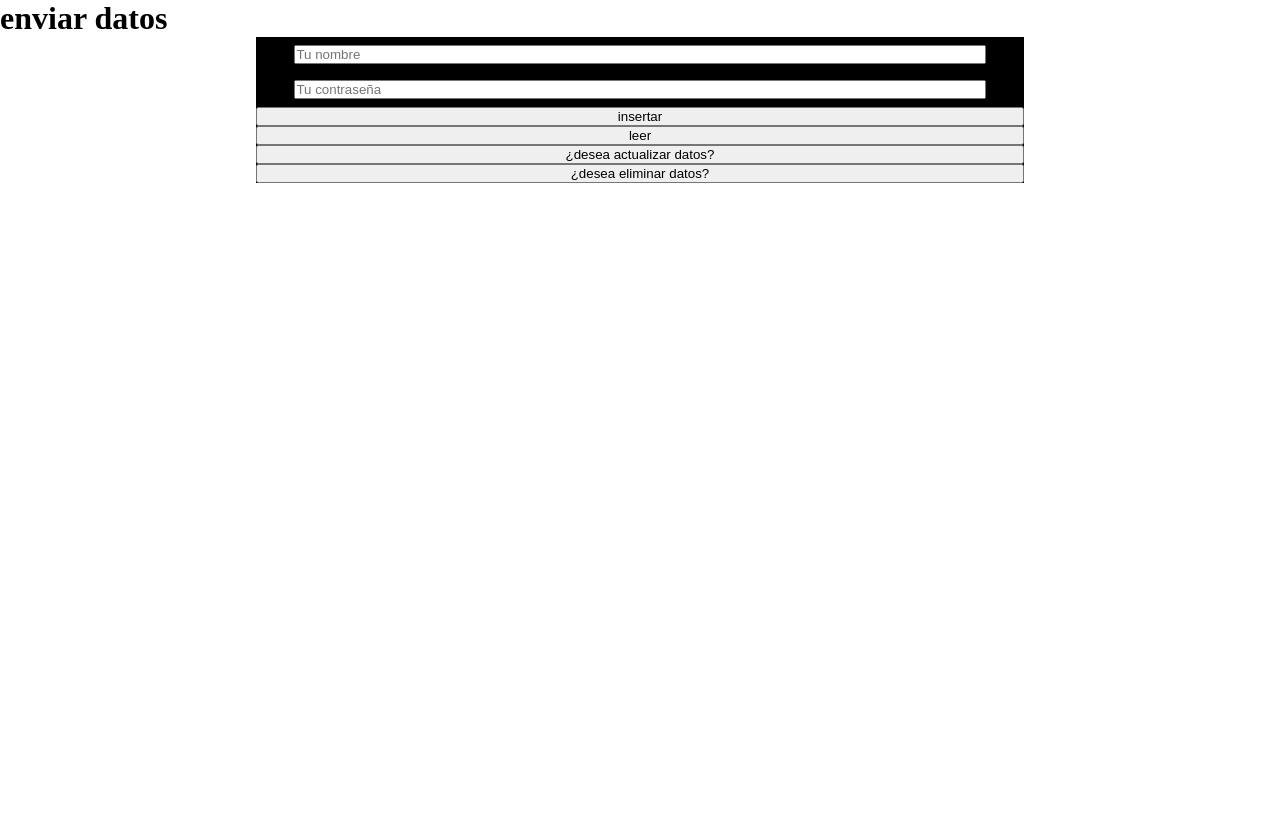
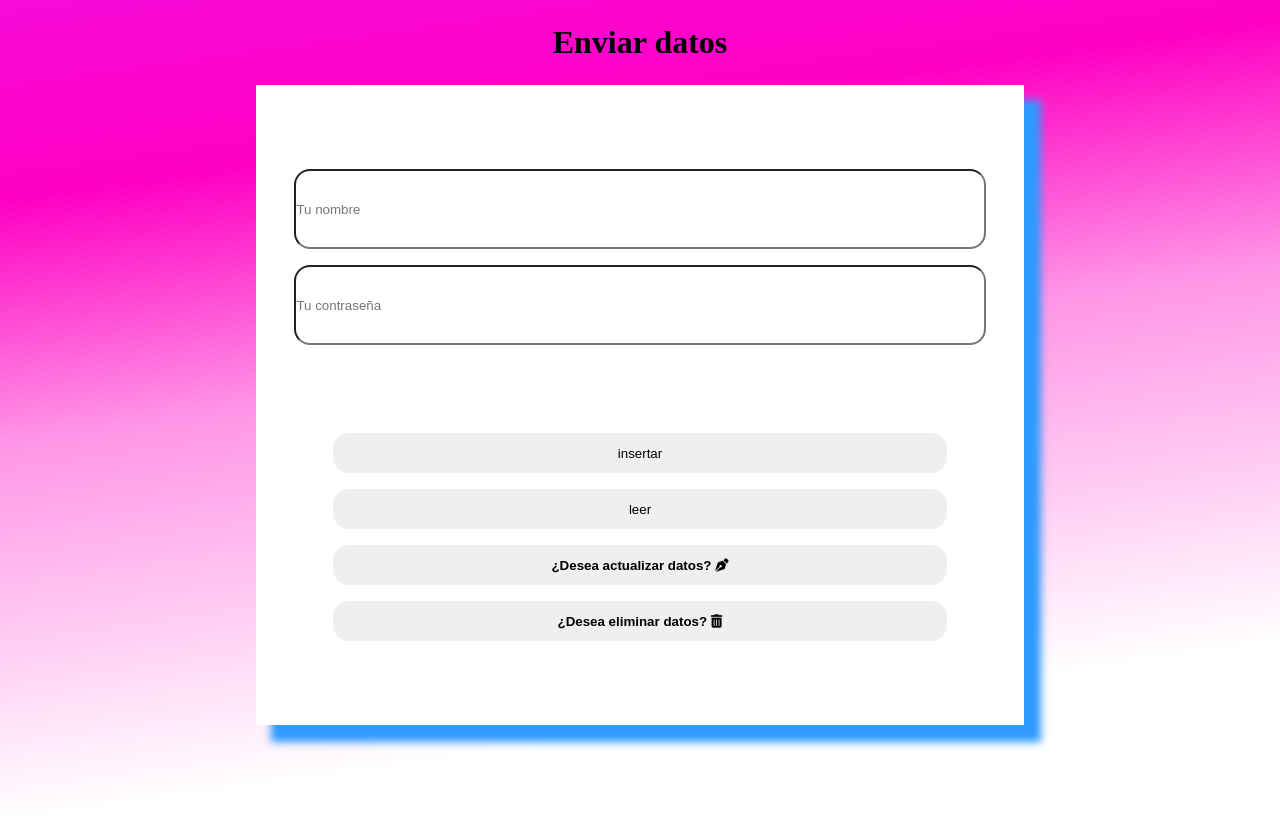
Before and after one commit to Windtheking/flaskapp, a Flask app: page /recibir in a window 1280 px wide. Before the commit the page ends 183 px from the top, so only its background shows below. Run offline with Flask 3, Linux system fonts and the light colour scheme; some libraries are stand-ins or nearby versions.

Commit message:
estetica, aun no actua

```diff
--- a/app.py
+++ b/app.py
@@ -29,7 +29,7 @@ def indo():
                                                                         #puedes meter una tupla,el segundo valor sera uno de los tantosss codigoss http (consultar informacion)
 
 
-@app.route("/pagina_principal")
+@app.route("/pagina_principal", methods = ["GET", "POST"])
 def index():
     return render_template('formulario.html')
 
@@ -37,24 +37,10 @@ def index():
 @app.route("/recibir", methods = ["GET","POST"])                          #jamas olvides poner que metodos quieres
 def CR():
     if request.method == "POST":
-
+        print(url_for("UD"))
 
         action = request.form.get('action')
 
-        # conexion = get_connection()
-
-
-        # try:
-        #     with conexion.cursor() as cursor:
-        #         sql = "SET @num := 0;  " \
-        #         "UPDATE usuarios SET id = @num := (@num+1); " \
-        #         "ALTER TABLE  usuarios AUTO_INCREMENT = 1"
-        #         cursor.execute(sql)
-        #         conexion.commit()
-        # except Exception as e:
-        #     return "error, intente denuevo"
-        # finally:
-        #     conexion.close()
 
 
         if action == "create":
@@ -62,9 +48,9 @@ def CR():
         elif action == "read":
             return leer()
         elif action == "update":
-            return render_template("actualizartabla.html")
+            return render_template("actualizardatos.html")
         elif action == "delete":
-            return eliminar()
+            return render_template("borrar datos.html")
         else:
             return "Acción no válida"
     return render_template("formulario.html")
@@ -105,7 +91,7 @@ def leer():
         conexion.close()
 
 
-@app.route("/recibir", methods = ["GET", "POST"])
+@app.route("/recibir/actualizar_y_borrar", methods = ["GET", "POST"])
 def UD():
     if request.method == "POST":
         action = request.form.get('action')
@@ -116,14 +102,14 @@ def UD():
             return eliminar()
         else:
             return "Acción no válida"
-    return render_template("actualizartabla.html")
+    return render_template("actualizardatos.html")
 
 
 def actualizar():
-    id_usuario = request.form['id']
-    nombre = request.form['nombre'].strip()
-    contrasena = request.form['contrasen'].strip()
-    print(f"ID: {id_usuario}, Nombre: {nombre}, Contraseña: {contrasena}")
+    id = request.form('identificacion').strip()
+    nombre = request.form('nombre').strip()
+    contrasena = request.form('contrasen').strip()
+    print("hola mundo")
 
 
     if not nombre or not contrasena:
@@ -132,18 +118,44 @@ def actualizar():
     conexion = get_connection()
     try:
         with conexion.cursor() as cursor:
-            sql = "UPDATE usuarios SET nombre=%s, contrasena=%s WHERE id=%s"
-            cursor.execute(sql, (nombre, contrasena, id_usuario))
+            sql = f"UPDATE usuarios SET nombre=%s, contrasena=%s WHERE id=%s"
+            cursor.execute(sql, (nombre, contrasena, id))
             conexion.commit()
-        return f"Usuario con ID {id_usuario} actualizado correctamente"
+            return render_template("guardado exitosamente")
+        print(f"Usuario con ID {id} actualizado correctamente")
     except Exception as e:
         return f"Error al actualizar el usuario: {str(e)}"
     finally:
         conexion.close()
 
-@app.route("/recibir/<nombre>")
-def mostrar_perfil_personal():
+def eliminar():
+    identif = int(request.form['identificacion'])
     nombre = request.form['nombre'].strip()
+    contrasena = request.form['contrasen'].strip()
+    print(f"ID: {identif}, Nombre: {nombre}, Contraseña: {contrasena}")
+
+
+    if not nombre or not contrasena:
+        return "Error: Ambos campos son requeridos."
+
+
+    conexion = get_connection()
+    try:
+        with conexion.cursor() as cursor:
+            sql = "DELETE FROM usuarios WHERE id=%s"
+            cursor.execute(sql, (nombre, contrasena, identif))
+            conexion.commit()
+        print(f"Usuario con ID {identif} actualizado correctamente")
+    except Exception as e:
+        return f"Error al actualizar el usuario: {str(e)}"
+    finally:
+        conexion.close()
+
+
+
+@app.route("/prueba/<nombre>")
+def mostrar_perfil_personal(nombre):
+    # nombre = request.form['nombre'].strip()
     return f"perfil de {escape(nombre)}"
 
 
@@ -157,5 +169,6 @@ def api_info():
         }
     return jsonify(data), 200
 
+
 if __name__ == "__main__":
-    app.run(debug=True)
+    app.run()
--- a/static/css/estilosapp.css
+++ b/static/css/estilosapp.css
@@ -5,6 +5,33 @@
     box-sizing: border-box;
 }
 
+body{
+    height: 100vh;
+    background: #ff7373;
+    background: linear-gradient(
+                                352deg, rgb(255, 255, 255)
+                                18%,    rgba(255, 148, 230, 1) 56%,
+                                     rgba(255, 0, 195, 1)
+                                80%, rgba(248, 10, 216, 1) 100%);
+    background-repeat: no-repeat;
+    background-size:contain;
+}
+
+.contieneh1{
+    background-color: transparent;
+    width: 100%;
+    justify-content: center;
+    justify-items: center;
+}
+
+h1{
+    text-align: center;
+    width: 40%;
+    border: transparent;
+    border-radius: 2vh;
+    margin: 3vh;
+    font-family:'Times New Roman', Times, serif;
+}
 
 form{
     display: flex;
@@ -12,8 +39,10 @@ form{
     justify-content: center;
     justify-self: center;
     width: 60%;
-    background-color: black;
+    height: 80vh;
+    background-color: white;
     flex-direction: column;
+    box-shadow: 2vh 2vh 1vh 1px rgb(46, 154, 255);
 }
 
 input{
@@ -24,11 +53,48 @@ input{
 .nombre{
     display: flex;
     width: 90%;
+    height: 10vh;
+    border-radius: 2vh;
+    border: transparent rgb(0, 0, 0) 2vh;
     align-self: center;
 }
 
 .pass{
     display: inline-flex;
     width: 90%;
+    height: 10vh;
+    border-radius: 2vh;
+    border:  transparent rgb(0, 0, 0) 2vh;
     align-self: center;
 }
+
+#referenciacentral{
+    margin-top: 10vh;
+}
+
+
+
+
+#referencia1:hover{
+    background-color: red;
+}
+
+#referencia2:hover{
+    background-color: rgb(255, 115, 243);
+}
+
+#referencia3:hover{
+    background-color: rgb(255, 115, 243);
+}
+
+.elboton{
+    width: 80%;
+    height: 5vh;
+    align-self: center;
+    text-align: center;
+    justify-content: space-around;
+    border-radius: 2vh;
+    border: transparent;
+    margin: 1vh;
+
+}
--- a/templates/actualizartabla.html
+++ b/templates/actualizardatos.html
@@ -6,9 +6,9 @@
     <title>Document</title>
 </head>
 <body>
-    <form action="/recibir" method="POST">
+    <form action="/pagina_principal" method="POST">
         <h3>ingrese la ID a actualizar</h3>
-        <input type="text" name="id" placeholder="ingrese id identifcativa">
+        <input type="text" name="identificacion" placeholder="ingrese id identifcativa">
         <input type="text" name="nombre" placeholder="ingrese nuevo username">
         <input type="text" name="contrasen" placeholder="ingrese nueva contraseña" >
         <button type= "submit" name="action" value="update">haga click para actualizar</button>
--- a/templates/formulario.html
+++ b/templates/formulario.html
@@ -4,19 +4,21 @@
     <meta charset="UTF-8">
     <meta name="viewport" content="width=device-width, initial-scale=1.0">
     <link rel="stylesheet" href="../static/css/estilosapp.css">
+    <script src="https://kit.fontawesome.com/54512c69d2.js" crossorigin="anonymous"></script>
     <title>Formulario</title>
 </head>
 <body>
-    <h1>enviar datos</h1>
-
+    <div class="contieneh1">
+        <h1>Enviar datos</h1>
+    </div>
     <!-- esto permite enviar el "post" que necesita el app.py para ejecutar el ingreso a la base de datos de mysql -->
     <form action="/recibir" method="POST">
         <input class="nombre" type="text" name="nombre" placeholder="Tu nombre" id="">
         <input class="pass" type="password" name="contrasen" placeholder="Tu contraseña" id="">
-        <button name="action" value="create">insertar
-        <button name="action" value="read">leer
-        <button name="action" value="update">¿desea actualizar datos?
-        <button name="action" value="delete">¿desea eliminar datos?
+        <button id="referenciacentral" class="elboton" name="action" value="create">insertar
+        <button id="referencia1" class="elboton" name="action" value="read">leer
+        <button id="referencia2" class="elboton" name="action" value="update"><b>¿Desea actualizar datos?</b> <i class="fa-solid fa-pen-nib"></i>
+        <button id="referencia3" class="elboton" name="action" value="delete"><b>¿Desea eliminar datos?</b> <i class="fa-solid fa-trash-can"></i>
     </form>
 
 </body>
```
Also changed, not shown: templates/Borrar datos.html (added, +17 -0 lines), 1 other file.
